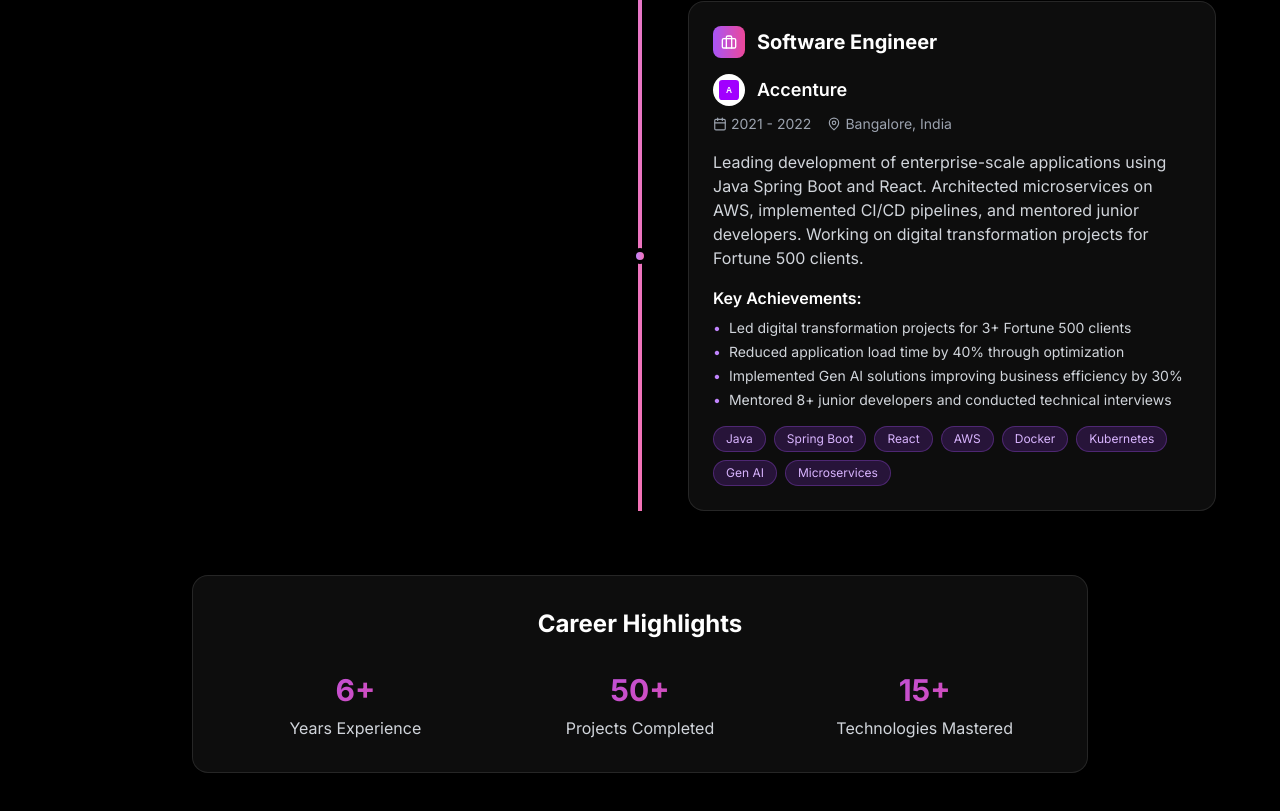
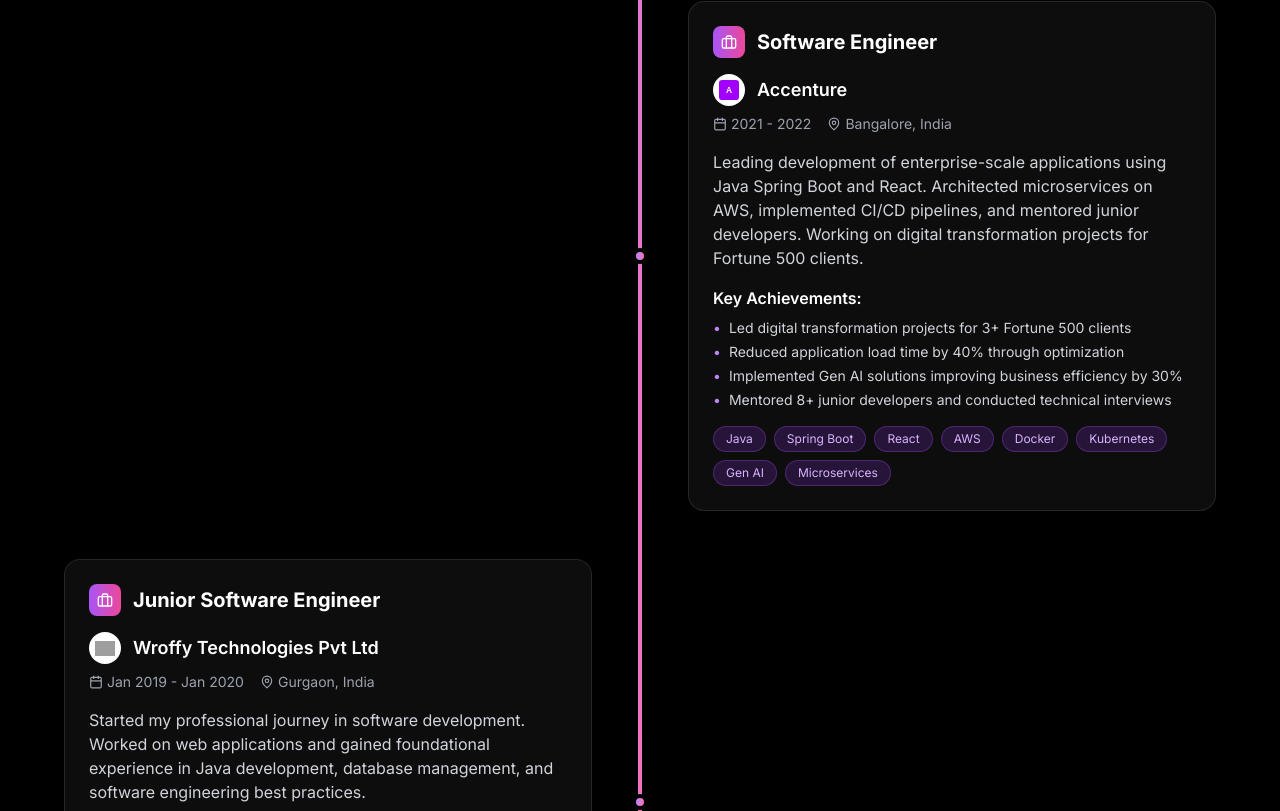
Before and after one commit to The-Ravi/portfolio, a Next.js app: page / in a window 1280 px wide. Shown: the part 5371-6182 px from the top of the page. Built offline with nearby package versions, Linux system fonts and the light colour scheme; grey boxes are pictures that could not be loaded.

Commit message:
Add Wroffy Technologies Pvt Ltd experience (Jan 2019 - Jan 2020) and update total experience to 7+ years

```diff
--- a/src/components/Experience.tsx
+++ b/src/components/Experience.tsx
@@ -76,6 +76,21 @@
         "Implemented Gen AI solutions improving business efficiency by 30%",
         "Mentored 8+ junior developers and conducted technical interviews"
       ]
+    },
+    {
+      title: "Junior Software Engineer",
+      company: "Wroffy Technologies Pvt Ltd",
+      logo: "/logos/wroffy-logo.svg",
+      location: "Gurgaon, India",
+      period: "Jan 2019 - Jan 2020",
+      description: "Started my professional journey in software development. Worked on web applications and gained foundational experience in Java development, database management, and software engineering best practices.",
+      technologies: ["Java", "Spring MVC", "JavaScript", "HTML/CSS", "MySQL", "Git", "Eclipse"],
+      achievements: [
+        "Developed web applications using Java and Spring MVC",
+        "Gained hands-on experience with MySQL database management",
+        "Learned software development lifecycle and best practices",
+        "Contributed to multiple client projects and gained industry exposure"
+      ]
     }
   ]
 
@@ -116,7 +131,7 @@
             </h2>
             <div className="w-24 h-1 bg-gradient-to-r from-purple-400 to-pink-400 mx-auto mb-6"></div>
             <p className="text-gray-300 max-w-2xl mx-auto">
-              6 years of professional experience building scalable applications and leading development teams
+              7 years of professional experience building scalable applications and leading development teams
             </p>
           </motion.div>
 
@@ -223,7 +238,7 @@
               </h3>
               <div className="grid md:grid-cols-3 gap-6 mt-8">
                 <div className="text-center">
-                  <div className="text-3xl font-bold gradient-text mb-2">6+</div>
+                  <div className="text-3xl font-bold gradient-text mb-2">7+</div>
                   <div className="text-gray-300">Years Experience</div>
                 </div>
                 <div className="text-center">
```
